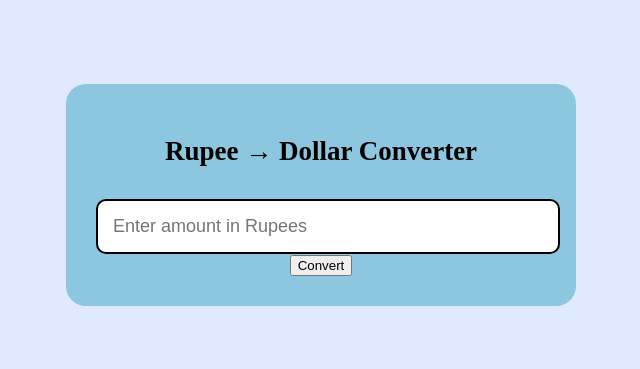
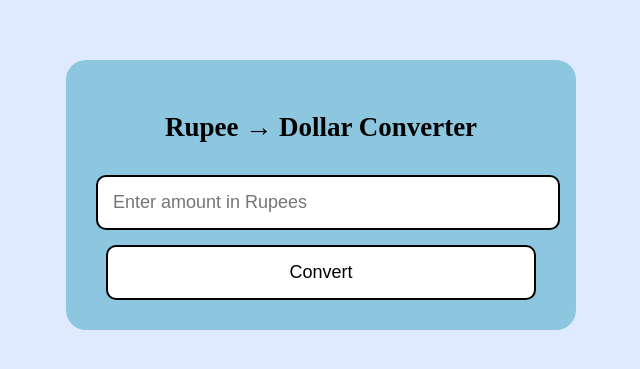
Before and after one commit to Dipti17Bhawar/Rupees-to-Dollars-conversion, a plain HTML site: page index.html in a window 1280 px wide. Shown: the part 213-582 px from the top of the page, without its empty margins (319-959 px from the left). Drawn offline with Linux system fonts and the light colour scheme.

Commit message:
apply css on button

```diff
--- a/style.css
+++ b/style.css
@@ -10,17 +10,34 @@
      width: 450px;
      padding: 30px;
      border-radius: 20px;
-            background:rgb(141, 199, 223);
+     background: rgb(141, 199, 223);
      text-align: center;
-            color:black;
+     color: black;
      font-size: 18px;
  }
 
  input {
-            width:430px;
-            padding:15px;
-            border-radius:10px;
-            border:solid 2px black;
+     width: 430px;
+     padding: 15px;
+     border-radius: 10px;
+     border: solid 2px black;
      margin-top: 10px;
      font-size: 18px;
  }
+
+ button {
+     width: 430px;
+     padding: 15px;
+     margin-top: 15px;
+     border-radius: 10px;
+     background: white;
+     border: solid 2px black;
+     color: black;
+     font-size: 18px;
+     cursor: pointer;
+     transition: 0.3s;
+ }
+
+ button:hover {
+     background: #dfe9ff;
+ }
```
Lines whose indentation alone changed are shown as unchanged.
